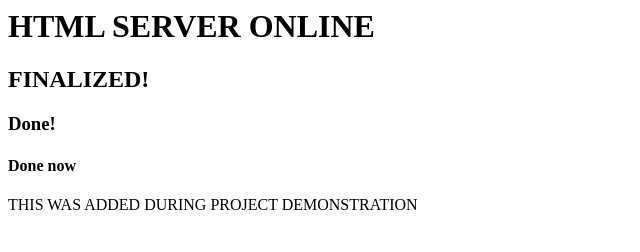
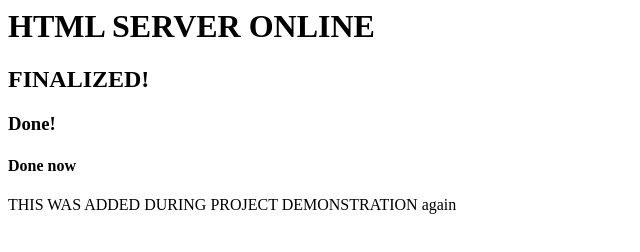
Before and after one commit to yobahBertrandYonkou/may11task, a plain HTML site: page index.html in a window 1280 px wide. Shown: the full height of the page, 0-640 px from the left. Drawn offline with Linux system fonts and the light colour scheme.

Commit message:
Demonstration again

```diff
--- a/index.html
+++ b/index.html
@@ -2,4 +2,4 @@
 <h2>FINALIZED!</h2>
 <h3>Done!</h3>
 <h4>Done now</h4>
-</h1>	THIS WAS ADDED DURING PROJECT DEMONSTRATION</h1>
+</h1>	THIS WAS ADDED DURING PROJECT DEMONSTRATION again</h1>
```
